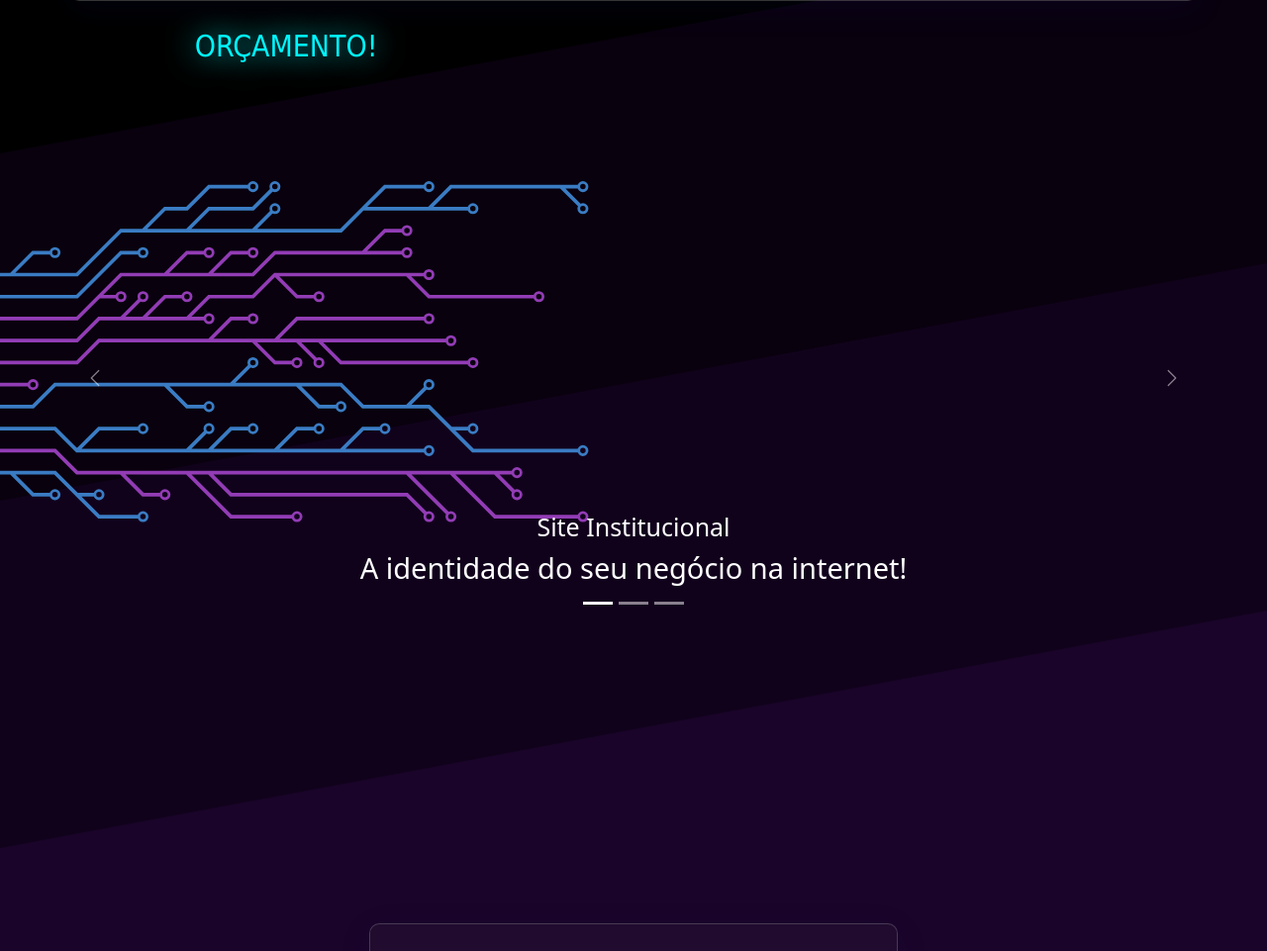
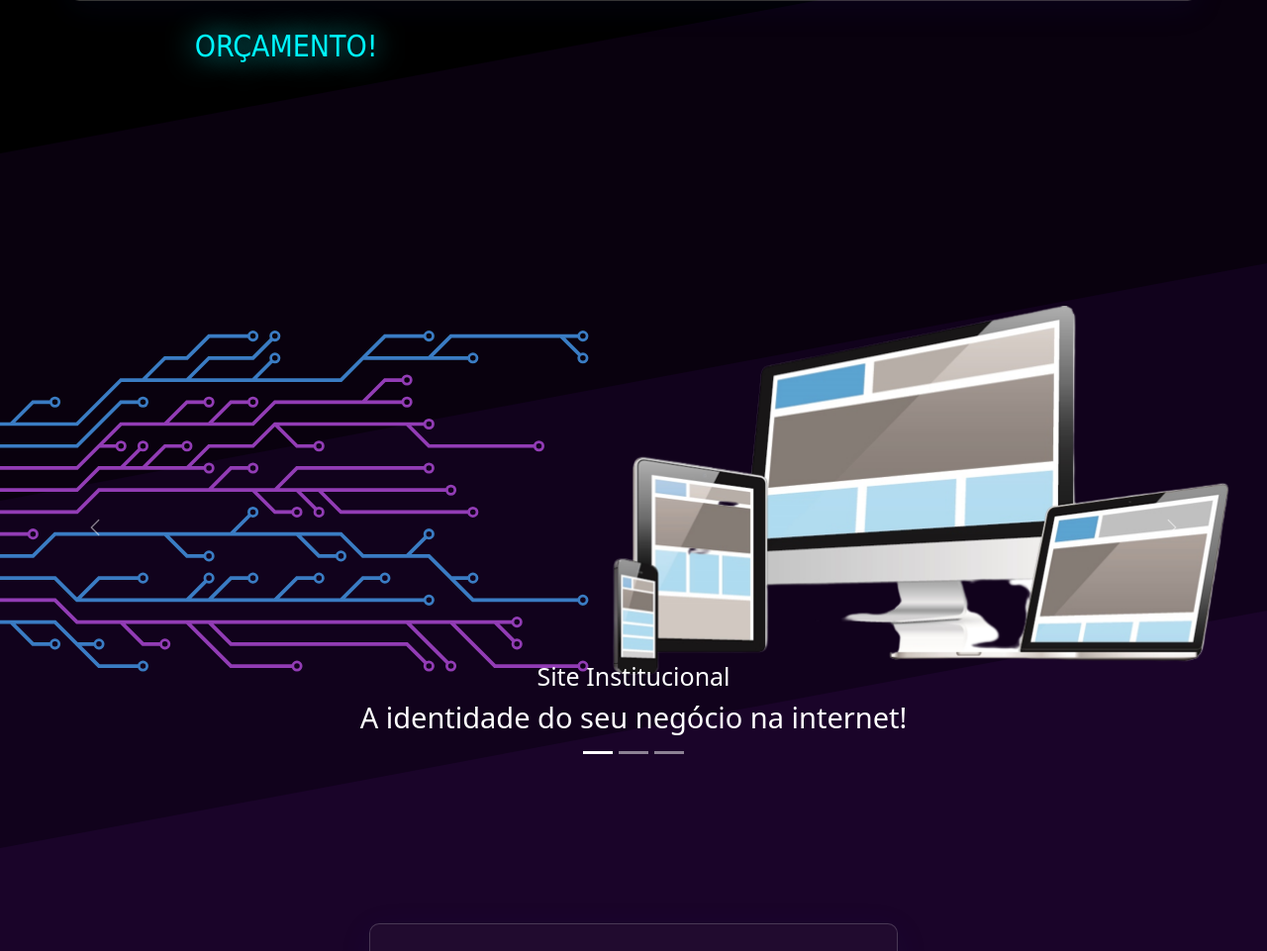
Before and after one commit to AI-Vlad/site-horizon, a PHP site: page / in a window 1280 px wide. Shown: the part 667-1628 px from the top of the page at 99% size. Run offline with PHP 8.4, Linux system fonts and the light colour scheme.

Commit message:
subindo teste de artes na seção de slides

```diff
--- a/assets/css/styles.css
+++ b/assets/css/styles.css
@@ -65,7 +65,19 @@ p {
 
 .carousel {
     width: 100%;
+
+
 }
+
+
+
+.dispositives{
+    position: absolute;
+    top: 5%;
+    left: 47%;
+}
+
+
 
 .main-bg {
     background-image: url('../img/mainbg.svg');
--- a/index.html
+++ b/index.html
@@ -80,7 +80,7 @@
                 </div>
             </div>
         </section>
-        <section id="projects" class="section-pattern col-xs-12 d-none d-lg-block">
+        <section id="projects" class="carousel-section section-pattern col-xs-12 d-none d-lg-flex">
             <div id="carouselExampleDark" class="carousel slide" data-bs-ride="carousel">
                 <div class="carousel-indicators">
                     <button type="button" data-bs-target="#carouselExampleDark" data-bs-slide-to="0" class="active"
@@ -93,6 +93,7 @@
                 <div class="carousel-inner">
                     <div id="institucional" class="carousel-item active" data-bs-interval="3000">
                         <img src="./assets/img/slideimg.svg" class="d-block w-100" alt="...">
+                        <img src="./assets/img/criacao-de-websites-responsive-design-removebg-preview.png" class="dispositives d-block w-50" alt="...">
                         <div class="carousel-caption d-none d-md-block">
                             <h5>Site Institucional</h5>
                             <p class="text-center">A identidade do seu negócio na internet!</p>
@@ -100,6 +101,7 @@
                     </div>
                     <div id="landing-page" class="carousel-item" data-bs-interval="3000">
                         <img src="./assets/img/slideimg.svg" class="d-block w-100" alt="...">
+                        <img src="./assets/img/criacao-de-websites-responsive-design-removebg-preview.png" class="dispositives d-block w-50" alt="...">
                         <div class="carousel-caption d-none d-md-block">
                             <h5>Landing Page</h5>
                             <p class="text-center">Página única para atingir objetivos com precisão!</p>
@@ -107,6 +109,7 @@
                     </div>
                     <div id="marketing" class="carousel-item">
                         <img src="./assets/img/slideimg.svg" class="d-block w-100" alt="...">
+                        <img src="./assets/img/criacao-de-websites-responsive-design-removebg-preview.png" class="dispositives d-block w-50" alt="...">
                         <div class="carousel-caption d-none d-md-block">
                             <h5>Marketing Digital</h5>
                             <p class="text-center">Impulsione seu negócio na internet!</p>
```
Also changed, not shown: assets/img/criacao-de-websites-responsive-design-removebg-preview.png (added), assets/img/criacao-de-websites-responsive-design.jpg (deleted).
